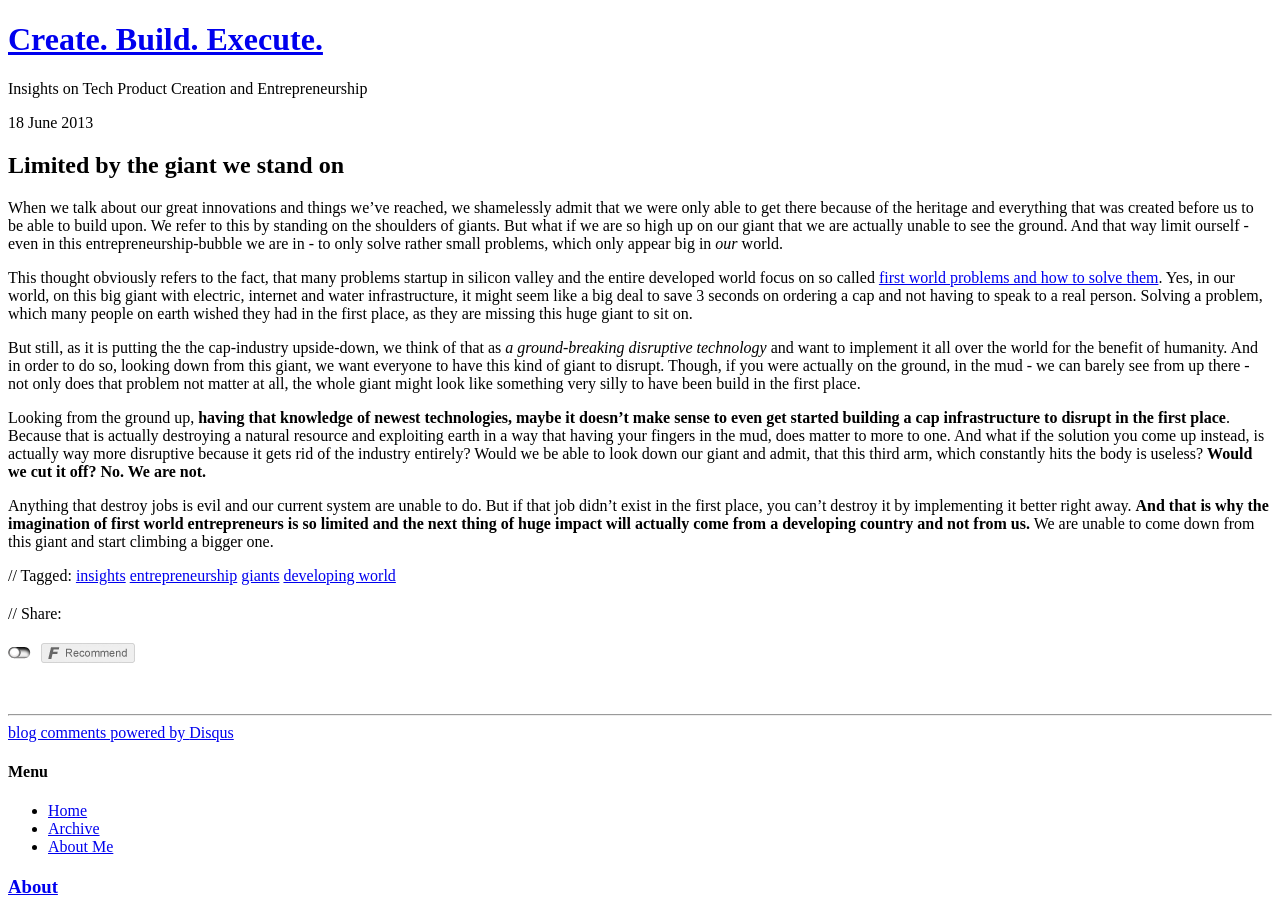
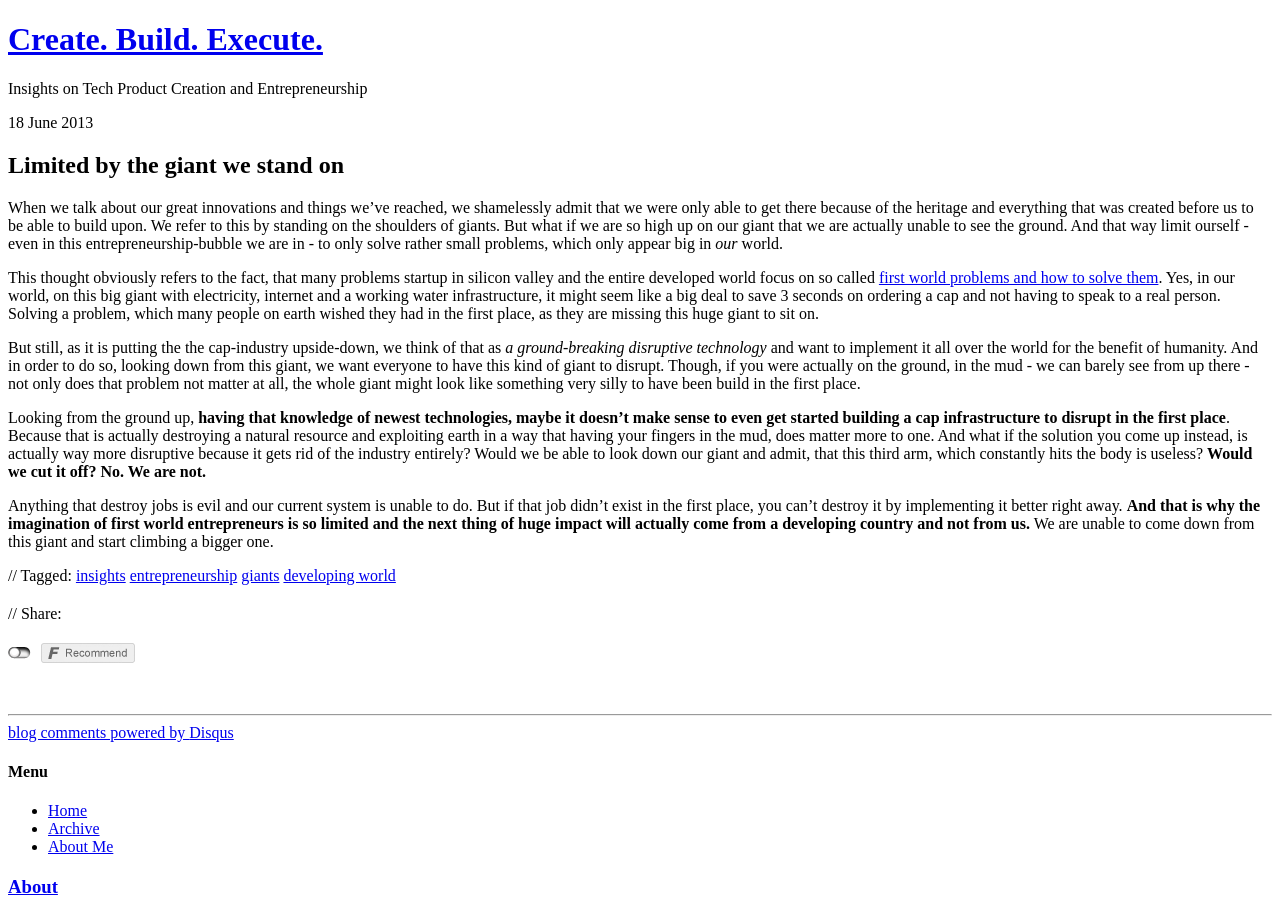
Before and after one commit to gnunicorn/blog, a Jekyll site: the page built from _posts/2013-06-18-limited-by-the-giant-we-stand-on.md, in a window 1280 px wide and 900 px high. Built offline with Jekyll 4.4.1, drawn with Linux system fonts in a browser that asks for light colours; nearby versions of some CDN libraries; comment, search, counter and statistics services are not loaded.

Commit message:
minor typing and gramma fixes

```diff
--- a/_posts/2013-06-18-limited-by-the-giant-we-stand-on.md
+++ b/_posts/2013-06-18-limited-by-the-giant-we-stand-on.md
@@ -1,18 +1,27 @@
 ---
+published: true
+categories: "[\"post\"]"
 layout: post
-title: "Limited by the giant we stand on"
+order: 0
+item: item1
+title: Limited by the giant we stand on
 description: "When we talk about our great innovations and things we've reached, we shamelessly admit that we were only able to get there because of the heritage and everything that was created before us to be able to build upon. We refer to this by standing on the shoulders of giants. But what if we are so high up on our giant that we are actually unable to see the ground. And that way limit ourself - even in this entrepreneurship-bubble we are in - to only solve rather small problems, which only appear big in _our_ world."
-category:
-tags: ["insights", "entrepreneurship", "giants", "developing world"]
+category: null
+tags:
+  - insights
+  - entrepreneurship
+  - giants
+  - developing world
 ---
+
 {% include JB/setup %}
 
 When we talk about our great innovations and things we've reached, we shamelessly admit that we were only able to get there because of the heritage and everything that was created before us to be able to build upon. We refer to this by standing on the shoulders of giants. But what if we are so high up on our giant that we are actually unable to see the ground. And that way limit ourself - even in this entrepreneurship-bubble we are in - to only solve rather small problems, which only appear big in _our_ world.
 
-This thought obviously refers to the fact, that many problems startup in silicon valley and the entire developed world focus on so called [first world problems and how to solve them](http://www.firstworldproblems.biz/). Yes, in our world, on this big giant with electric, internet and water infrastructure, it might seem like a big deal to save 3 seconds on ordering a cap and not having to speak to a real person. Solving a problem, which many people on earth wished they had in the first place, as they are missing this huge giant to sit on.
+This thought obviously refers to the fact, that many problems startup in silicon valley and the entire developed world focus on so called [first world problems and how to solve them](http://www.firstworldproblems.biz/). Yes, in our world, on this big giant with electricity, internet and a working water infrastructure, it might seem like a big deal to save 3 seconds on ordering a cap and not having to speak to a real person. Solving a problem, which many people on earth wished they had in the first place, as they are missing this huge giant to sit on.
 
 But still, as it is putting the the cap-industry upside-down, we think of that as _a ground-breaking disruptive technology_ and want to implement it all over the world for the benefit of humanity. And in order to do so, looking down from this giant, we want everyone to have this kind of giant to disrupt. Though, if you were actually on the ground, in the mud - we can barely see from up there - not only does that problem not matter at all, the whole giant might look like something very silly to have been build in the first place.
 
-Looking from the ground up, **having that knowledge of newest technologies, maybe it doesn't make sense to even get started building a cap infrastructure to disrupt in the first place**. Because that is actually destroying a natural resource and exploiting earth in a way that having your fingers in the mud, does matter to more to one. And what if the solution you come up instead, is actually way more disruptive because it gets rid of the industry entirely? Would we be able to look down our giant and admit, that this third arm, which constantly hits the body is useless? **Would we cut it off? No. We are not.**
+Looking from the ground up, **having that knowledge of newest technologies, maybe it doesn't make sense to even get started building a cap infrastructure to disrupt in the first place**. Because that is actually destroying a natural resource and exploiting earth in a way that having your fingers in the mud, does matter more to one. And what if the solution you come up instead, is actually way more disruptive because it gets rid of the industry entirely? Would we be able to look down our giant and admit, that this third arm, which constantly hits the body is useless? **Would we cut it off? No. We are not.**
 
-Anything that destroy jobs is evil and our current system are unable to do. But if that job didn't exist in the first place, you can't destroy it by implementing it better right away. **And that is why the imagination of first world entrepreneurs is so limited and the next thing of huge impact will actually come from a developing country and not from us.** We are unable to come down from this giant and start climbing a bigger one.
+Anything that destroy jobs is evil and our current system is unable to do. But if that job didn't exist in the first place, you can't destroy it by implementing it better right away. **And that is why the imagination of first world entrepreneurs is so limited and the next thing of huge impact will actually come from a developing country and not from us.** We are unable to come down from this giant and start climbing a bigger one.
```
